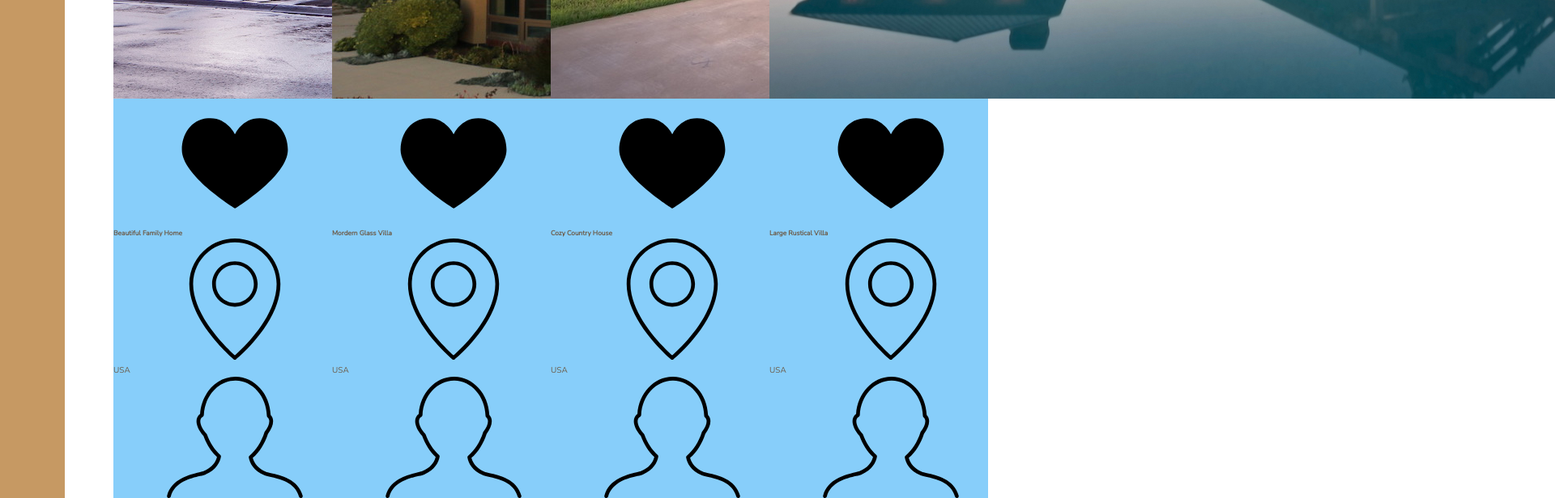
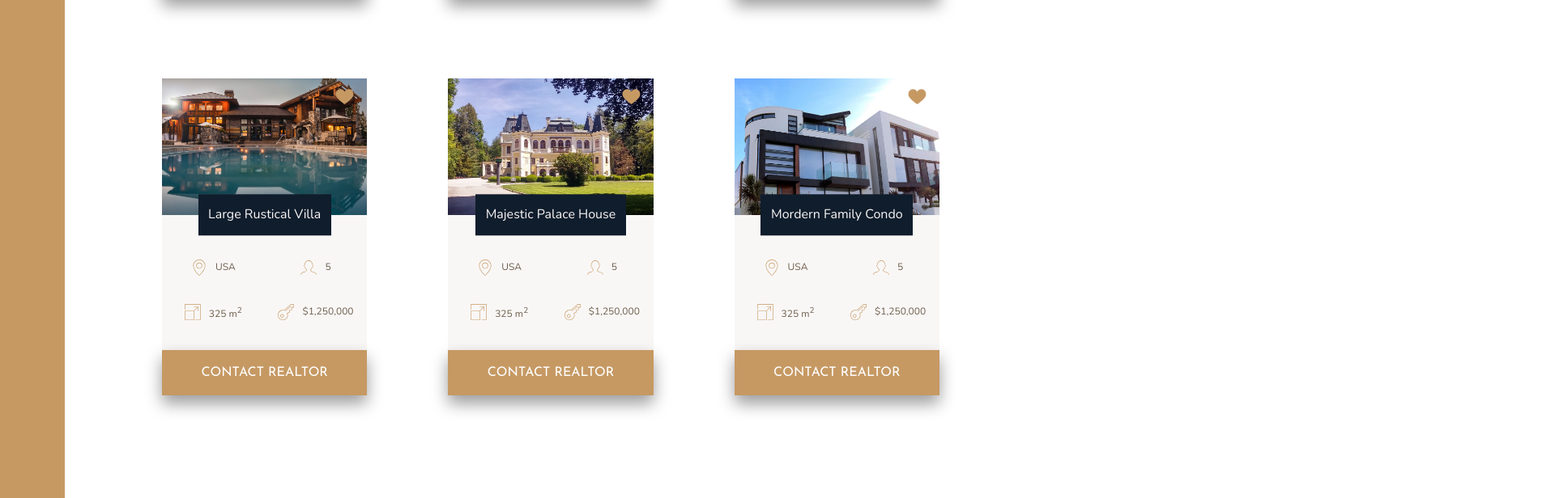
Before and after one commit to sagrikaa/Nexter, a website: page index.html in a window 1280 px wide. Shown: the part 2419-3035 px from the top of the page at 81% size, 1920 px wide, since content can reach past the window. Drawn offline with nearby package versions, Linux system fonts and the light colour scheme.

Commit message:
Homes section styled

```diff
--- a/index.html
+++ b/index.html
@@ -128,7 +128,7 @@
                 </svg>
                 <p>$1,250,000</p>
             </div>
-            <button class="cta">Contact Realtor</button>
+            <button class="btn home__btn">Contact Realtor</button>
         </div>
         <div class="home">
             <img src="./img/house-2.jpeg" alt="House2" class="home__img">
@@ -163,7 +163,7 @@
                 </svg>
                 <p>$1,250,000</p>
             </div>
-            <button class="cta">Contact Realtor</button>
+            <button class="btn home__btn">Contact Realtor</button>
 
         </div>
         <div class="home">
@@ -199,7 +199,7 @@
                 </svg>
                 <p>$1,250,000</p>
             </div>
-            <button class="cta">Contact Realtor</button>
+            <button class="btn home__btn">Contact Realtor</button>
 
         </div>
         <div class="home">
@@ -235,7 +235,7 @@
                 </svg>
                 <p>$1,250,000</p>
             </div>
-            <button class="cta">Contact Realtor</button>
+            <button class="btn home__btn">Contact Realtor</button>
 
         </div>
         <div class="home">
@@ -271,7 +271,7 @@
                 </svg>
                 <p>$1,250,000</p>
             </div>
-            <button class="cta">Contact Realtor</button>
+            <button class="btn home__btn">Contact Realtor</button>
 
         </div>
         <div class="home">
@@ -307,7 +307,7 @@
                 </svg>
                 <p>$1,250,000</p>
             </div>
-            <button class="cta">Contact Realtor</button>
+            <button class="btn home__btn">Contact Realtor</button>
 
         </div>
     </section>
--- a/sass/_homes.scss
+++ b/sass/_homes.scss
@@ -1,6 +1,72 @@
 .homes {
-    background-color: lightskyblue;
     grid-column: center-start/center-end;
     display: grid;
     grid-template-columns: repeat(auto-fit, minmax(25rem, 1fr));
+    grid-gap: 10rem;
+    margin: 15rem 6rem
 }
+
+.home {
+    display: grid;
+    grid-template-columns: repeat(2, 1fr);
+    grid-row-gap: 3.5rem;
+    justify-items: center;
+    background-color: $color-grey-light-1;
+
+    &__img {
+        width: 100%;
+        grid-column: 1/-1;
+        grid-row: 1/2;
+    }
+
+    &__name {
+        font-size: 1.6rem;
+        font-weight: 400;
+        background-color: $color-secondary;
+        color: $color-grey-light-1;
+        padding: 1.25rem;
+        text-align: center;
+
+        grid-column: 1/-1;
+        grid-row: 1/2;
+        transform: translateY(50%);
+        justify-self: center;
+        align-self: end;
+    }
+
+    &__like {
+        fill: $color-primary;
+        width: 2.5rem;
+        height: 2.5rem;
+        grid-column: 2/3;
+        grid-row: 1/2;
+        justify-self: end;
+        margin: 1rem 1.5rem;
+    }
+
+    &__location,
+    &__rooms {
+        margin-top: 2rem;
+    }
+
+    &__location,
+    &__price,
+    &__area,
+    &__rooms {
+        display: flex;
+        font-size: 1.2rem;
+
+        svg {
+            fill: $color-primary;
+            width: 2rem;
+            height: 2rem;
+            margin-right: 1rem;
+        }
+
+    }
+
+    &__btn {
+        grid-column: 1/-1;
+        justify-self: stretch;
+    }
+}
--- a/sass/_typography.scss
+++ b/sass/_typography.scss
@@ -62,6 +62,10 @@
 
 }
 
+.cta{
+
+}
+
 /*UTILITIES*/
 .mb-sm {
     margin-bottom: 2rem;
```
Also changed, not shown: css/style.css.
